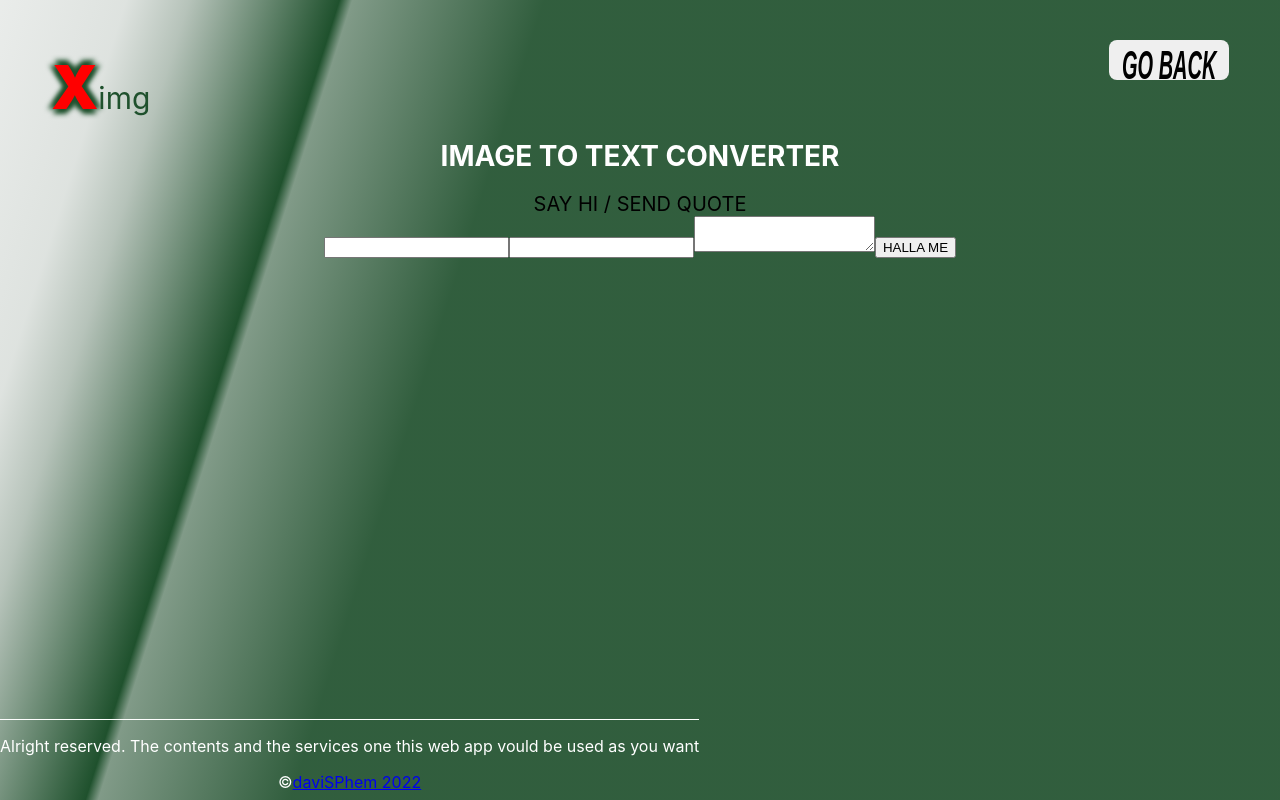
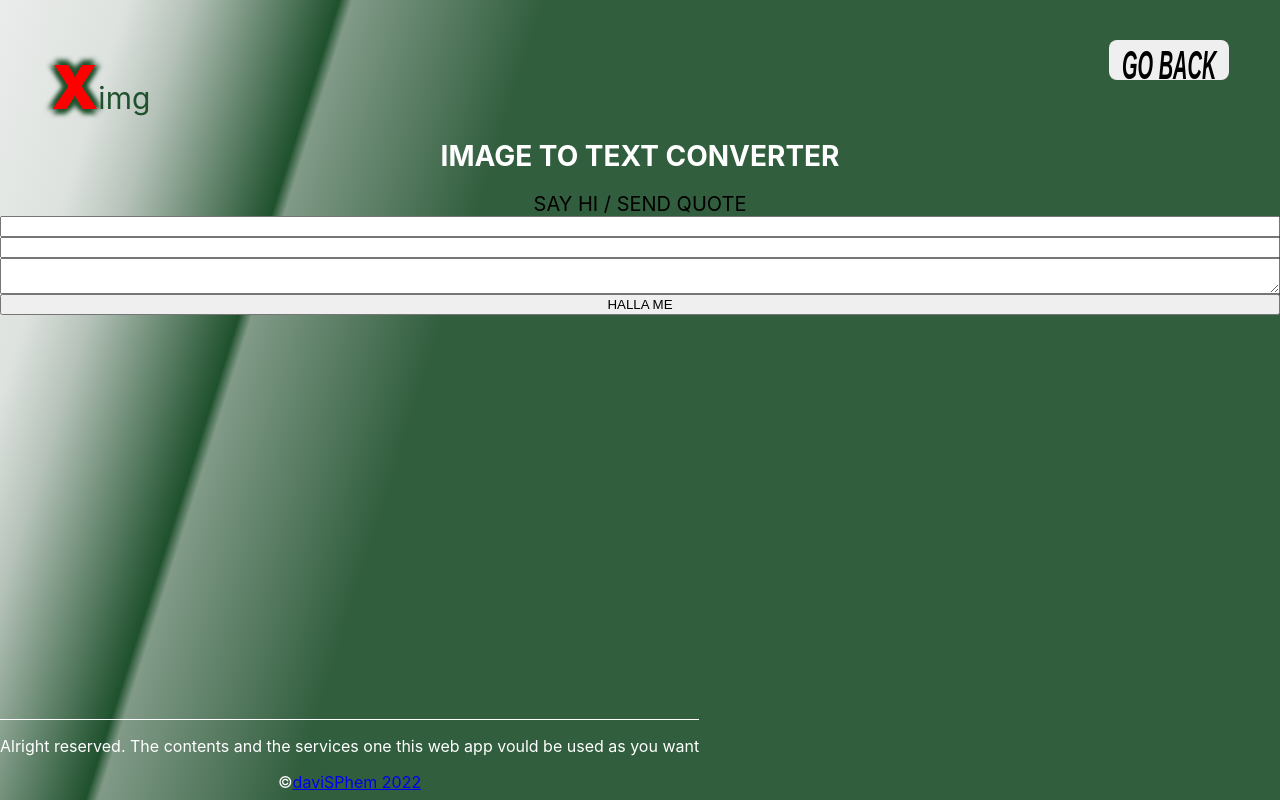
Before and after one commit to Jay-davisphem/pics-to-text, a React (Vite) app: page /contact-me in a window 1280 px wide. Built offline with nearby package versions, Linux system fonts and the light colour scheme.

Commit message:
start styling contact page
I am happy last last, everything is gonna complete soon

```diff
--- a/src/App.scss
+++ b/src/App.scss
@@ -1,4 +1,20 @@
 @use "lib" as *;
+@mixin cont($name, $pos) {
+  .#{$name}-c {
+    /* @if $name == "text" {
+      position: absolute;
+      bottom: 17.3vh;
+    }*/
+
+    margin: {
+      left: 5vw;
+      top: 5vh;
+    }
+    width: 90%;
+    height: 27vh;
+    background: $img-col;
+  }
+}
 html {
   background: $backg-color no-repeat;
   background-size: cover;
@@ -46,6 +62,7 @@ html {
         }
       }
     }
+
     h1 {
       color: $sec-col;
       font-size: 1.4em;
@@ -53,20 +70,20 @@ html {
     main {
       background: $sec-col;
       height: 60vh;
-      .img-c {
-        margin-left: 5%;
-        width: 90%;
-        height: 30vh;
-        background: $img-col;
-      }
       form {
         position: absolute;
         right: 0;
       }
       button {
         position: relative;
-        bottom: -260px;
-        right: 80%;
+        bottom: -220px;
+        right: 75%;
+      }
+    }
+    .wrapper {
+      form {
+        display: flex;
+        flex-flow: column wrap;
       }
     }
     footer {
@@ -92,6 +109,19 @@ a > .contact-btn {
 a > .contact-btn {
   align-self: flex-end;
 }
+@include cont("img", 0);
+@include cont("text", 0);
+.img-c img {
+  width: 100%;
+  height: 100%;
+}
+.text-c {
+  overflow: auto;
+  p {
+    color: $pri-col;
+  }
+}
+
 .App {
   text-align: center;
 }
--- a/src/_lib.scss
+++ b/src/_lib.scss
@@ -12,8 +12,8 @@ $pri-col: #1f512d;
 $sec-col: white;
 $img-col: linear-gradient(
   180deg,
-  #c4c4c4 0%,
-  rgba(196, 196, 196, 0.937493) 40%,
+  #ffe1 0%,
+  rgba(200, 220, 200, 0.937493) 40%,
   rgba(196, 196, 196, 0.90624) 70%,
   rgba(196, 196, 196, 0.864569) 100%
 );
--- a/src/components/form/Form.jsx
+++ b/src/components/form/Form.jsx
@@ -1,19 +1,24 @@
 function Form() {
   return (
-    <div class="wrapper">
-      <form class="form">
-        <div class="pageTitle title">SAY HI / SEND QUOTE</div>
-        <input type="text" id="name" name="name" class="name formEntry" />
+    <div className="wrapper">
+      <form className="form">
+        <div className="pageTitle title">SAY HI / SEND QUOTE</div>
+        <input type="text" id="name" name="name" className="name formEntry" />
 
-        <input type="email" id="email" class="email formEntry" name="email" />
+        <input
+          type="email"
+          id="email"
+          className="email formEntry"
+          name="email"
+        />
 
         <textarea
           id="message"
           name="message"
-          class="message formEntry"
+          className="message formEntry"
         ></textarea>
 
-        <input type="submit" value="HALLA ME" class="submit formEntry" />
+        <input type="submit" value="HALLA ME" className="submit formEntry" />
       </form>
     </div>
   );
--- a/src/components/main/Spin.jsx
+++ b/src/components/main/Spin.jsx
@@ -1,7 +1,7 @@
 const Spin = () => {
   return (
     <>
-      <h1>SPIN</h1>
+      <h2>SPIN</h2>
     </>
   );
 };
--- a/src/components/main/Text.jsx
+++ b/src/components/main/Text.jsx
@@ -4,7 +4,7 @@ import Spin from "./Spin";
 
 const Text = ({ data, isLoading }) => {
   return (
-    <>
+    <div className="text-c">
       {data ? (
         <FinalTextplace data={data} />
       ) : isLoading ? (
@@ -12,7 +12,7 @@ const Text = ({ data, isLoading }) => {
       ) : (
         <InitTextplace />
       )}
-    </>
+    </div>
   );
 };
 
```
